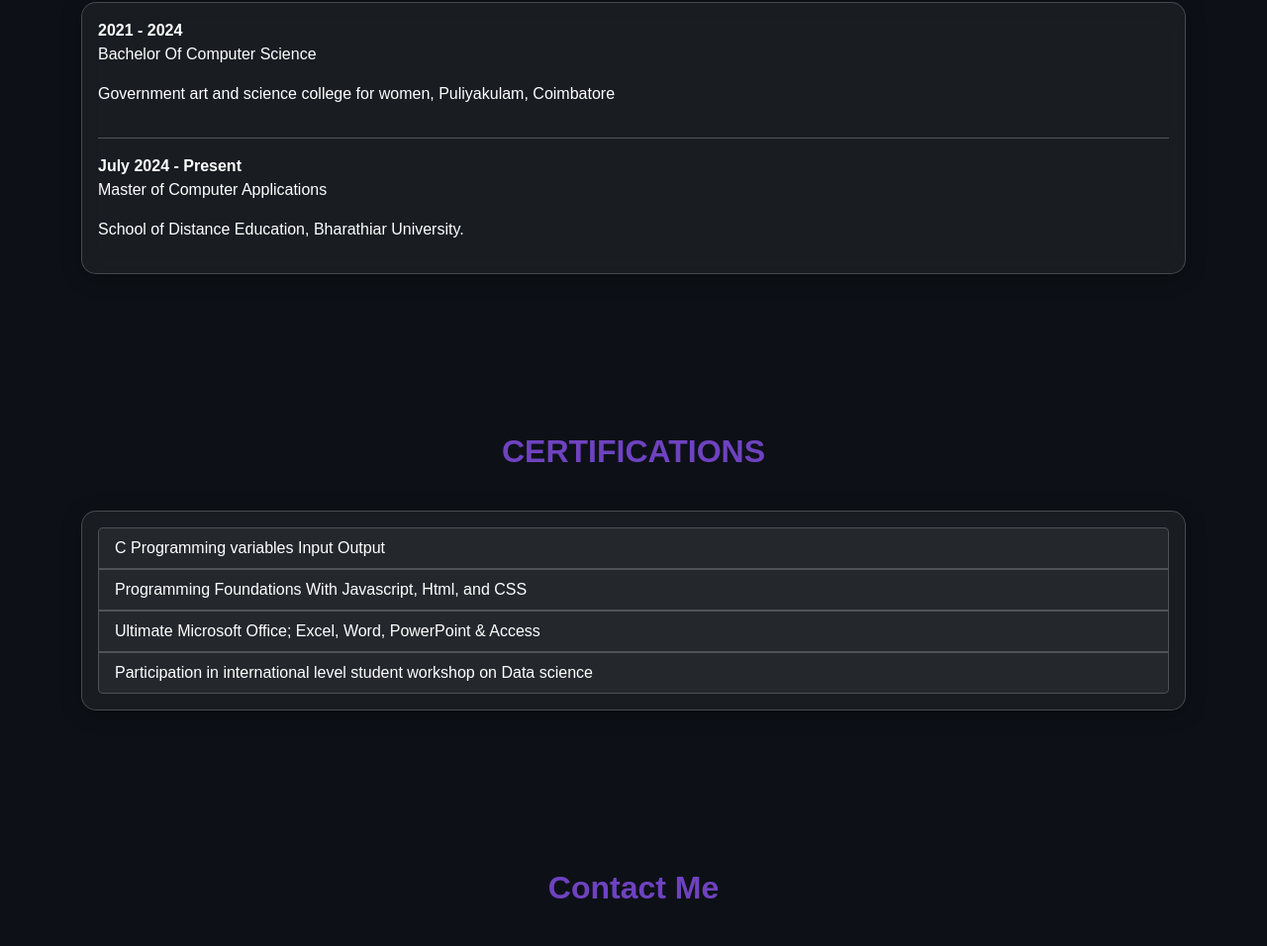
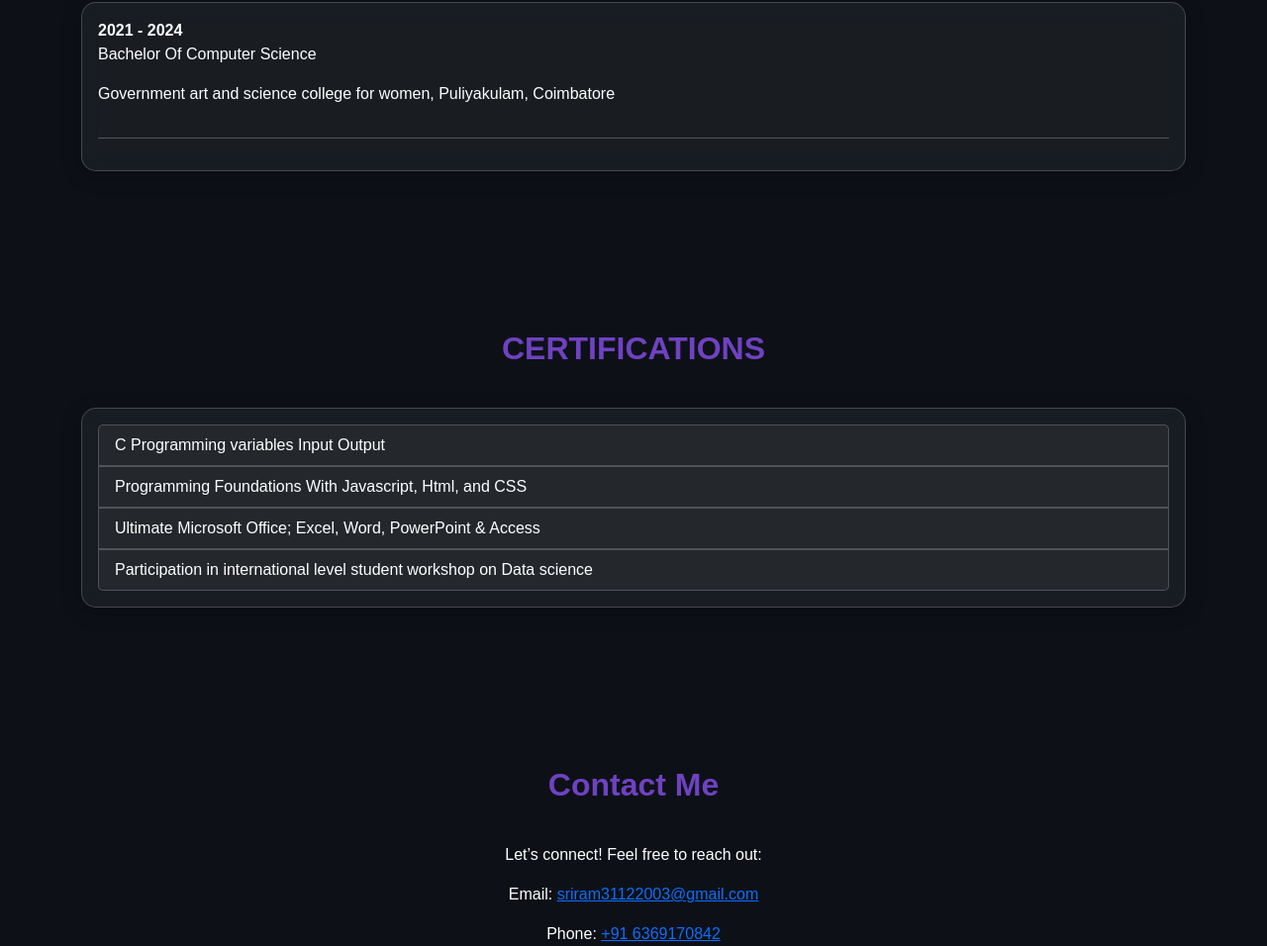
Before and after one commit to Sriram31122003/Myportfolio, a plain HTML site: page index.html in a window 1280 px wide. Shown: the part 2930-3886 px from the top of the page at 99% size. Drawn offline with nearby package versions, Linux system fonts and the light colour scheme.

Commit message:
Update index.html

```diff
--- a/index.html
+++ b/index.html
@@ -303,8 +303,7 @@
       <p><strong>2021 - 2024</strong> <br> Bachelor Of Computer Science</p>
       <p>Government art and science college for women, Puliyakulam, Coimbatore</p>
       <hr />
-      <p><strong>July 2024 - Present</strong> <br> Master of Computer Applications</p>
-      <p>School of Distance Education, Bharathiar University.</p>
+
     </div>
   </section>
 
```
